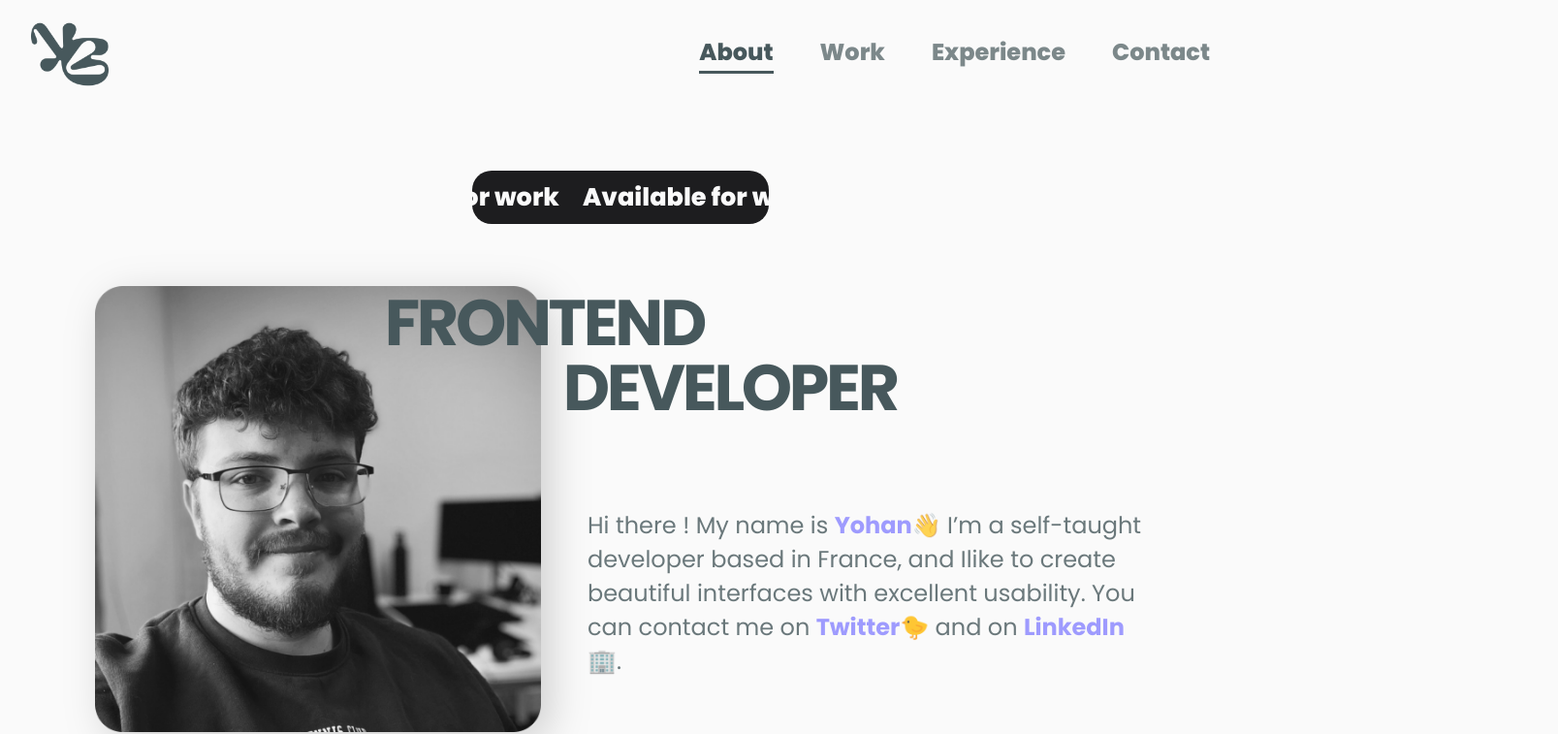
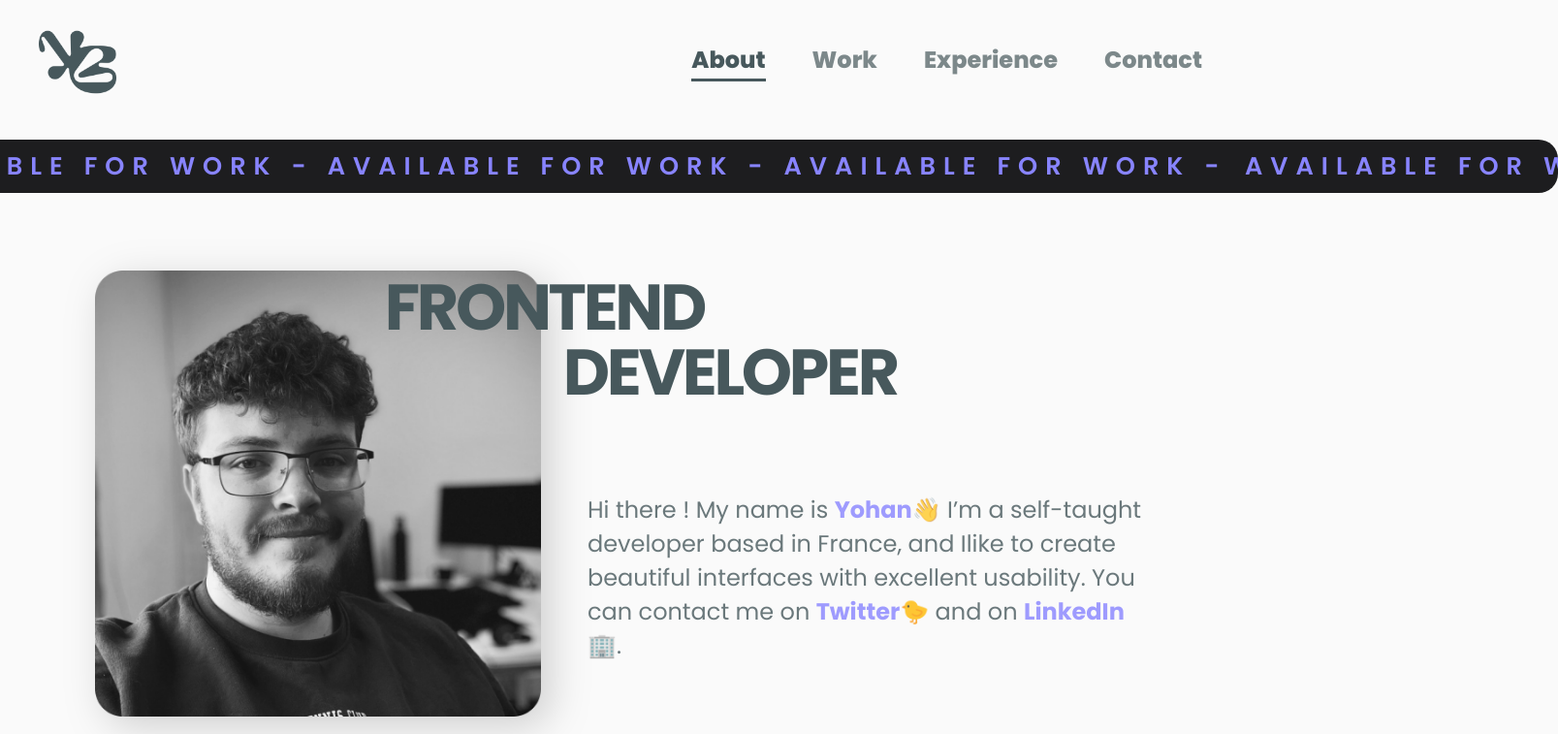
Before and after one commit to Raink31/my-portfolio, a Next.js app: page / in a window 1280 px wide. Shown: the top 757 px of the page at 97% size, 1607 px wide, since content can reach past the window. Built offline with nearby package versions, Linux system fonts and the light colour scheme.

Commit message:
correction padding + bandeau full width

```diff
--- a/src/components/layout.module.css
+++ b/src/components/layout.module.css
@@ -9,7 +9,7 @@
     flex-direction: row;
     justify-content: space-between;
     align-items: center;
-    padding: 1rem 2rem;
+    padding: 1.5rem 2.5rem;
 }
 .nav {
     display: flex;
--- a/src/pages/index.js
+++ b/src/pages/index.js
@@ -23,20 +23,20 @@ export default function Home() {
     return (
       <section className={homeStyles.sliderContainer}>
         <div className={homeStyles.slider}>
-          <p ref={firstText}>Available for work</p>
-          <p ref={secondText}>Available for work</p>
+          <p ref={firstText}>Available for work - Available for work - Available for work - Available for work -</p>
+          <p ref={secondText}>Available for work - Available for work - Available for work - Available for work -</p>
         </div>
       </section>
     )
   }
 
   const animation = () => {
-    if (xPercent <= -110) {
+    if (xPercent <= -101) {
       xPercent = 0
     }
     gsap.set(firstText.current, {xPercent: xPercent})
     gsap.set(secondText.current, {xPercent: xPercent})
-    xPercent += 0.23 * direction;
+    xPercent += 0.05 * direction;
     requestAnimationFrame(animation);
   }
 
--- a/src/styles/Home.module.css
+++ b/src/styles/Home.module.css
@@ -11,7 +11,7 @@
   flex-direction: column;
   justify-content: center;
   align-items: center;
-  margin: 4rem 0 0 0;
+  margin: 1rem 0 0 0;
 }
 
 .section1 {
@@ -21,8 +21,8 @@
   gap: 3rem;
   position: relative;
   max-width: 100%;
-  margin-top: 4rem;
-  animation: fade-slide-down 2s .6s cubic-bezier(.23, .53, .36, .85) forwards;
+  margin-top: 5rem;
+  animation: fade-slide-down 2s .5s cubic-bezier(.23, .53, .36, .85) forwards;
   opacity: 0;
 }
 
@@ -72,7 +72,7 @@
   border-radius: 20px;
   padding: 0.5rem 2rem;
   overflow: hidden;
-  animation: fade-slide-down 2s .3s cubic-bezier(.23, .53, .36, .85) forwards;
+  animation: fade 3s .8s cubic-bezier(.23, .53, .36, .85) forwards;
   opacity: 0;
 }
 
@@ -84,20 +84,22 @@
 
 .slider p {
   margin: 0;
-  color: #fafafa;
-  font-weight: 800;
+  color: #8884FF;
+  font-weight: 600;
   font-size: 2vw;
+  letter-spacing: 8px;
+  text-transform: uppercase;
 }
 
 .slider p:nth-last-of-type(2) {
   position: absolute;
-  left: 110%;
+  left: 101%;
 }
 
 @keyframes fade-slide-down {
   0% {
     opacity: 0;
-    transform: translateY(-1rem);
+    transform: translateY(-3rem);
   }
 
   100% {
@@ -105,3 +107,13 @@
     transform: none;
   }
 }
+
+@keyframes fade {
+  0% {
+    opacity: 0;
+  }
+
+  100% {
+    opacity: 100;
+  }
+}
```
